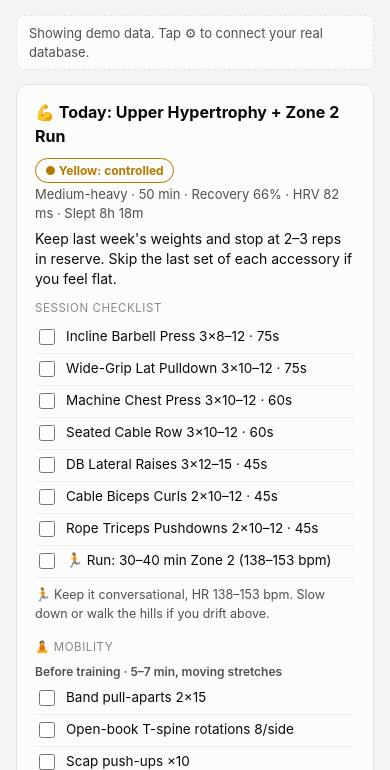
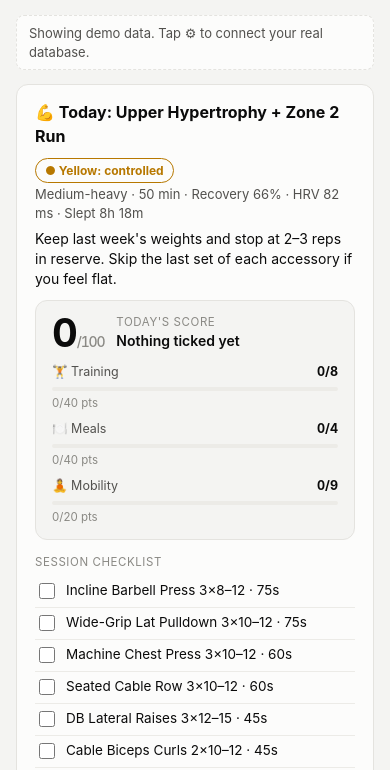
Before and after one commit to brianmassis0-sudo/health-hub, a plain HTML site: page index.html in a window 390 px wide. Both pictures are taken after a click on the button "Try demo data". Shown: the part 74-844 px from the top of the page. Drawn offline with nearby package versions, Linux system fonts and the light colour scheme.

Commit message:
Add daily compliance score (training 40 / meals 40 / mobility 20)
Co-Authored-By: Claude Opus 5.5 <noreply@anthropic.com>
Claude-Session: https://claude.ai/code/session_016B8eZquwh66DJ8Kxodgc3D

```diff
--- a/index.html
+++ b/index.html
@@ -98,6 +98,18 @@
   .meal-m { font-size: 12px; color: var(--text-secondary); font-variant-numeric: tabular-nums; }
   .meal-i { font-size: 12.5px; color: var(--text-secondary); margin: 2px 0 0 24px; }
   .meal.done .meal-n, .meal.done .meal-i { color: var(--text-muted); text-decoration: line-through; }
+  .scorebox { display: grid; grid-template-columns: auto 1fr; gap: 22px; align-items: center; border: 1px solid var(--border); border-radius: 12px; padding: 12px 16px; margin: 4px 0 14px; background: var(--page); }
+  @media (max-width: 760px) { .scorebox { grid-template-columns: minmax(0, 1fr); gap: 10px; } }
+  .sc-main { display: flex; gap: 12px; align-items: center; }
+  .sc-num { font-size: 40px; font-weight: 700; letter-spacing: -0.03em; line-height: 1; font-variant-numeric: tabular-nums; }
+  .sc-num small { font-size: 14px; font-weight: 500; color: var(--text-muted); }
+  .sc-lbl { font-size: 11.5px; text-transform: uppercase; letter-spacing: .05em; color: var(--text-muted); }
+  .sc-word { font-weight: 600; font-size: 14px; } .sc-avg { font-size: 12px; color: var(--text-secondary); }
+  .sc-segs { display: grid; grid-template-columns: repeat(3, minmax(0, 1fr)); gap: 12px; }
+  @media (max-width: 760px) { .sc-segs { grid-template-columns: minmax(0, 1fr); gap: 8px; } }
+  .sc-seg { font-size: 12.5px; } .sc-seg span { color: var(--text-secondary); } .sc-seg b { float: right; font-variant-numeric: tabular-nums; }
+  .sc-seg .mbar { margin: 6px 0 3px; } .sc-seg em { font-style: normal; font-size: 11.5px; color: var(--text-muted); }
+  .wk-m b { font-size: 12px; font-variant-numeric: tabular-nums; }
   .mob-sub { font-size: 12px; font-weight: 600; color: var(--text-secondary); margin: 8px 0 2px; }
   .hidden { display: none !important; }
 </style>
@@ -301,6 +313,23 @@ const isRun = w => /run/i.test(w.sport || '');
 
 const MOB_FOR = { 1: ['upperPre', 'upperPost'], 2: ['hyroxPre', 'hyroxPost'], 3: ['lowerPre', 'lowerPost'], 4: ['hyroxPre', 'hyroxPost'], 5: ['upperPre', 'upperPost'], 6: ['hyroxPre', 'hyroxPost'], 0: [null, 'rest'] };
 
+/* daily compliance score: training 40 · meals 40 · mobility 20 (rest day: meals 60 · mobility 40) */
+function loadChecked(ds) { try { return JSON.parse(localStorage.getItem('hh_done_' + ds) || '{}'); } catch (e) { return {}; } }
+function dayScore(ds, checked) {
+  checked = checked || loadChecked(ds);
+  const dow = new Date(ds + 'T12:00:00').getDay(), plan = PLAN[dow], [pre, post] = MOB_FOR[dow];
+  const nTrain = plan.type === 'rest' ? 0 : plan.items.length + (plan.run ? 1 : 0);
+  const nMob = (pre ? MOB[pre].length : 0) + MOB[post].length;
+  const count = (prefix, n) => { let c = 0; for (let i = 0; i < n; i++) if (checked[prefix + i]) c++; return c; };
+  const train = count('', nTrain), meals = count('meal', MEALS.length);
+  const mob = (pre ? count('pre', MOB[pre].length) : 0) + count('post', MOB[post].length);
+  const w = plan.type === 'rest' ? { t: 0, m: 60, b: 40 } : { t: 40, m: 40, b: 20 };
+  const score = Math.round((nTrain ? train / nTrain * w.t : 0) + meals / MEALS.length * w.m + mob / nMob * w.b);
+  const any = Object.values(checked).some(Boolean);
+  return { score, any, train, nTrain, meals, nMeals: MEALS.length, mob, nMob, w };
+}
+function scoreWord(v) { return v >= 90 ? 'Locked in 🔥' : v >= 75 ? 'Strong day 💪' : v >= 50 ? 'Halfway there' : v > 0 ? 'Getting started' : 'Nothing ticked yet'; }
+
 function mobilityHTML(dow, checked, level) {
   const [pre, post] = MOB_FOR[dow];
   const box = (prefix, arr) => arr.map((t, i) => `<label class="chk"><input type="checkbox" data-i="${prefix}${i}" ${checked[prefix + i] ? 'checked' : ''}><span>${t}</span></label>`).join('');
@@ -334,7 +363,7 @@ function runAdjust(level) {
 function weekStrip(workouts, sel) {
   const now = new Date(), dow = now.getDay(), mon = new Date(now); mon.setDate(now.getDate() - ((dow + 6) % 7));
   const names = ['Mon', 'Tue', 'Wed', 'Thu', 'Fri', 'Sat', 'Sun'];
-  let done = 0, due = 0;
+  let done = 0, due = 0; const scored = [];
   const cells = names.map((nm, i) => {
     const d = new Date(mon); d.setDate(mon.getDate() + i); const ds = localISO(d), wd = d.getDay(), p = PLAN[wd];
     const ws = mergeWorkouts((workouts || []).filter(w => w.date === ds));
@@ -343,10 +372,12 @@ function weekStrip(workouts, sel) {
     else if (p.type === 'hyrox') ok = ws.some(isHyrox) || ws.some(w => !isLift(w));
     const isToday = ds === localISO(now), future = d > now && !isToday;
     if (p.type !== 'rest' && !future) { due++; if (ok) done++; }
-    const mark = p.type === 'rest' ? '😴' : ok ? '✅' : future || isToday ? '·' : '—';
+    const sc = dayScore(ds);
+    const mark = sc.any ? `<b>${sc.score}</b>` : p.type === 'rest' ? '😴' : ok ? '✅' : future || isToday ? '·' : '—';
+    if (sc.any && !future) { scored.push(sc.score); }
     return `<div class="wk${isToday ? ' today' : ''}${ds === sel ? ' sel' : ''}" data-date="${ds}" role="button" tabindex="0" title="${p.title}"><div class="wk-d">${nm}</div><div class="wk-i">${p.icon}</div><div class="wk-m">${mark}</div></div>`;
   }).join('');
-  return { html: `<div class="week">${cells}</div>`, done, due };
+  return { html: `<div class="week">${cells}</div>`, done, due, avgScore: scored.length ? Math.round(scored.reduce((a, b) => a + b, 0) / scored.length) : null };
 }
 
 function renderCoach(all, workouts) {
@@ -386,6 +417,9 @@ function renderCoach(all, workouts) {
     <div class="coach-head"><h2>${plan.icon} ${isTodayView ? 'Today' : dayName}: ${plan.title}</h2>${isTodayView ? `<span class="badge" style="color:${color}">${badge}</span>` : `<button class="btn" id="back-today" style="padding:3px 10px;font-size:12px">← Back to today</button>`}</div>
     <div class="sub" style="margin-top:2px">${plan.time}${!isTodayView ? '' : rec != null ? ` · Recovery ${fmtN(rec)}%` : ''}${isTodayView && hrv != null ? ` · HRV ${fmtN(hrv)} ms` : ''}${isTodayView && sleepLast != null ? ` · Slept ${fmtH(sleepLast)}` : ''}</div>
     <div class="coach-sum">${!isTodayView ? `Planned session for ${dayName}. On the day, this card will adjust it to your recovery.` : score == null ? 'Sync a few days of data for recovery-based adjustments. Follow the plan as written for now.' : adjustFor(plan, level)}</div>
+    ${(() => { const sc = dayScore(viewDate, checked); const seg = (lbl, a, n, pts) => pts ? `<div class="sc-seg"><span>${lbl}</span><b>${a}/${n}</b><div class="mbar"><span style="width:${n ? a / n * 100 : 0}%"></span></div><em>${Math.round(n ? a / n * pts : 0)}/${pts} pts</em></div>` : '';
+      return `<div class="scorebox"><div class="sc-main"><div class="sc-num">${sc.score}<small>/100</small></div><div><div class="sc-lbl">${isTodayView ? "Today's" : dayName + "'s"} score</div><div class="sc-word">${scoreWord(sc.score)}</div>${wk.avgScore != null ? `<div class="sc-avg">Week avg ${wk.avgScore}</div>` : ''}</div></div>
+        <div class="sc-segs">${seg('🏋️ Training', sc.train, sc.nTrain, sc.w.t)}${seg('🍽️ Meals', sc.meals, sc.nMeals, sc.w.m)}${seg('🧘 Mobility', sc.mob, sc.nMob, sc.w.b)}</div></div>`; })()}
     <div class="coach-grid">
       <div><div class="coach-lbl">Session checklist</div>${list}
         ${plan.run ? `<div class="hint">🏃 ${isTodayView ? runAdjust(level) : runAdjust('warn')}</div>` : ''}${plan.hr ? `<div class="hint">❤️ ${plan.hr}</div>` : ''}
@@ -405,7 +439,7 @@ function renderCoach(all, workouts) {
   const back = $('back-today'); if (back) back.onclick = () => { VIEW = null; renderCoach(all, workouts); };
   $('coach').querySelectorAll('input[type=checkbox]').forEach(cb => cb.onchange = () => {
     checked[cb.dataset.i] = cb.checked; try { localStorage.setItem(key, JSON.stringify(checked)); } catch (e) {}
-    if (cb.dataset.i.startsWith('meal')) renderCoach(all, workouts);
+    renderCoach(all, workouts);
   });
 }
 
```
